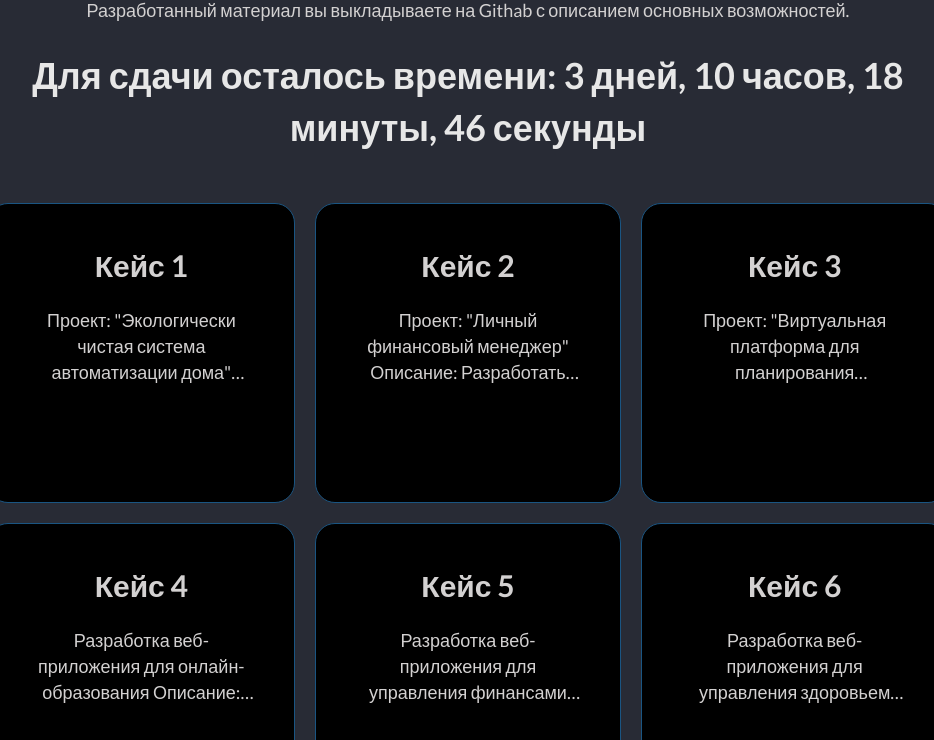
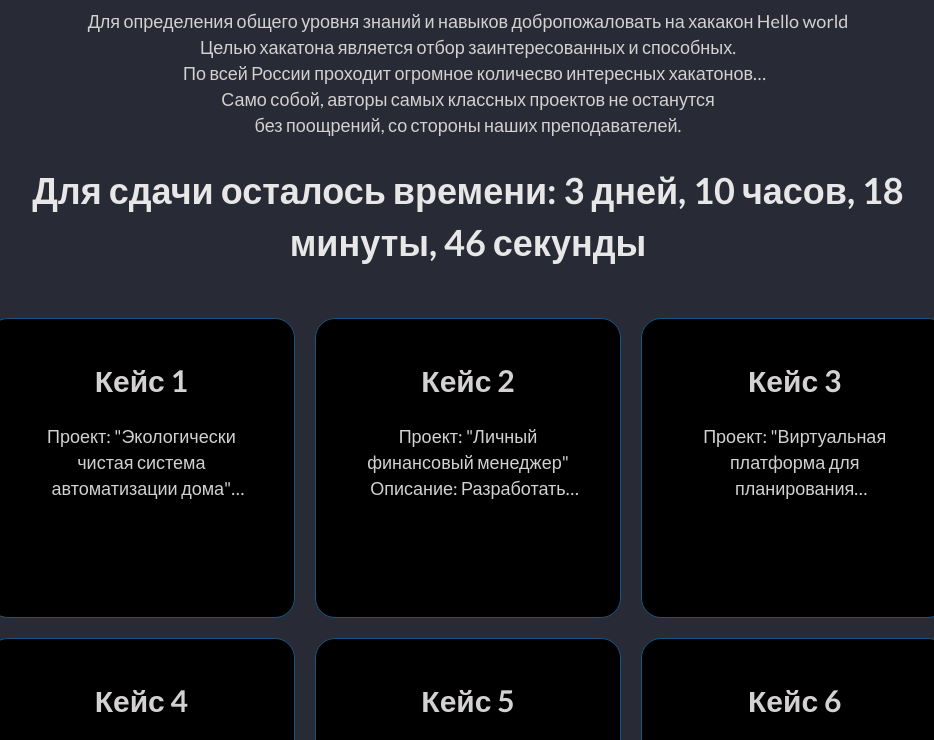
Before and after one commit to SuperFish22/Hello_World, a plain HTML site: page index.html in a window 1280 px wide. Shown: the part 617-1357 px from the top of the page, without its empty margins (172-1106 px from the left). Drawn offline with Linux system fonts and the light colour scheme.

Commit message:
Update index.html

```diff
--- a/index.html
+++ b/index.html
@@ -28,10 +28,23 @@
       <span class="color-blue">D</span>
       !
     </p>
+    <h3>Мы ищем таланты!</h3>
+    <p>Для определения общего уровня знаний и навыков добропожаловать на хакакон Hello world<br>
+      Целью хакатона является отбор заинтересованных и способных.<br>
+      По всей России проходит огромное количесво интересных хакатонов<br>
+      и мы планируем участвовать во всех!<br>
+      Мы намерены найти заинтересованных в участии людей, по средству<br>
+      нашего локального хакатона. Для этого вам предлогается пройти небольшое<br>
+      ваших способностей.<br>
+      За оставшиеся время вам надо выбрать и разработать MVP один из кейсов.<br>
+      Релизуйте столько полезного функционала, сколько успеете<br>
+      Разработанный материал вы выкладываете на Githab с описанием основных возможностей.<br>
 
-    <p>Для определения общего уровня знаний и навыков добропожаловать на хакакон Hello world<br>
-      за оставшиеся время вам надо выбрать и разработать один из кейсов.<br>
-      Разработанный материал вы выкладываете на Githab с описанием основных возможностей. </p><br>
+      <p style: color=#6B6B6B>
+        Само собой, авторы самых классных проектов не останутся<br>
+        без поощрений, со стороны наших преподавателей.<br>
+      </p>
+    </p><br>
 
     <h1 id="countdown"></h1>
 
@@ -323,7 +336,7 @@
               <div class="card-inner">
                 <div>
                   <h3>Кейс 12 </h3>
-                  <p>Разработка мобильной игры в жанре приключений Описание: Компания хочет разработать мобильную игру в жанре приключений, которая позволяет
+                  <p>Разработка мобильной игры в жанре приключений. Описание: Компания хочет разработать мобильную игру в жанре приключений, которая позволяет
                     пользователям исследовать новые миры, собирать ресурсы и бороться с монстрами. <br> Требования: <br>
                     Разработать мобильную игру с пользовательским интерфейсом, который легко использовать Реализовать
                     систему авторизации и аутентификации для обеспечения безопасности Разработать систему исследования
@@ -348,7 +361,7 @@
       /* И пусть удача всегда будет с вами! */<br />
       <span class="color-white">KushIsThereYouCanEatIt()</span>
     </p>
-    <p class="requirements small">Данный сайт для внутреннего ползования ГБПОУ КМБ 4. <br> Разработанный Рыбаковым А.С.
+    <p class="requirements small">Данный сайт для внутреннего пользования ГБПОУ КМБ 4. <br> Разработанный Рыбаковым А.С.
       Чепрасова А.С.</p>
   </div>
   </div>
```
